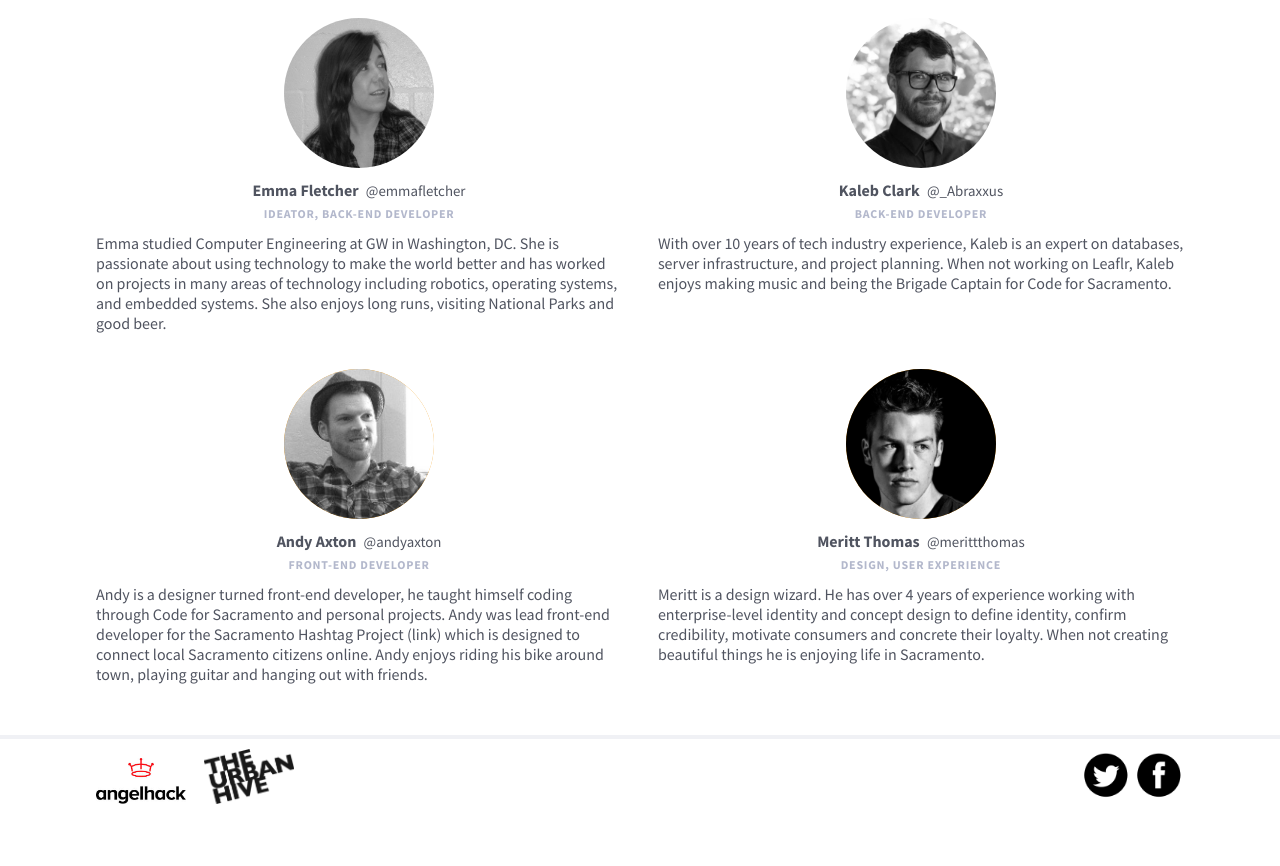
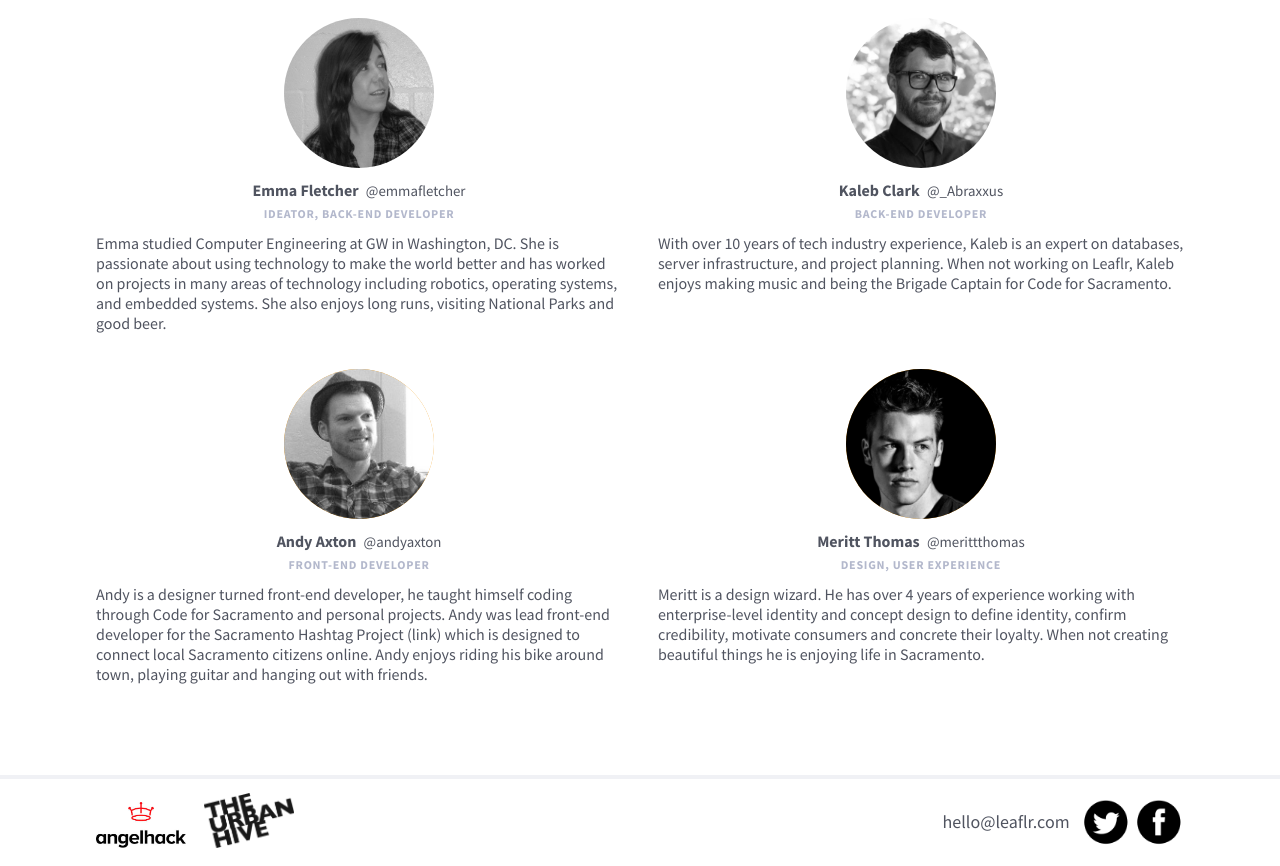
Before and after one commit to Leaflr/leaflr-landing, a website: page project/index.html in a window 1280 px wide. Shown: the part 948-1814 px from the top of the page. Before the commit the page ends 1766 px from the top, so only its background shows below. Drawn offline with nearby package versions, Linux system fonts and the light colour scheme.

Commit message:
added hrefs

```diff
--- a/project/index.html
+++ b/project/index.html
@@ -51,25 +51,25 @@
             <div class="container">
                 <section>
                     <img src="images/emmafletcher_bw.jpg" alt="">
-                    <h4>Emma Fletcher <span>@emmafletcher</span></h4>
+                    <h4>Emma Fletcher <a href="http://twitter.com/emmafeltcher">@emmafletcher</a></h4>
                     <p>Ideator, Back-End Developer</p>
                     <p>Emma studied Computer Engineering at GW in Washington, DC. She is passionate about using technology to make the world better and has worked on projects in many areas of technology including robotics, operating systems, and embedded systems. She also enjoys long runs, visiting National Parks and good beer.</p>
                 </section>
                 <section>
                     <img src="images/kalebclark_bw.jpg" alt="">
-                    <h4>Kaleb Clark <span>@_Abraxxus</span></h4>
+                    <h4>Kaleb Clark <a href="http://twitter.com/_Abraxxus">@_Abraxxus</a></h4>
                     <p>Back-End Developer</p>
                     <p>With over 10 years of tech industry experience, Kaleb is an expert on databases, server infrastructure, and project planning. When not working on Leaflr, Kaleb enjoys making music and being the Brigade Captain for Code for Sacramento.</p>
                 </section>
                 <section>
                     <img src="images/andyaxton_bw.jpg" alt="">
-                    <h4>Andy Axton <span>@andyaxton</span></h4>
+                    <h4>Andy Axton <a href="http://twitter.com/andyaxton">@andyaxton</a></h4>
                     <p>Front-End Developer</p>
                     <p>Andy is a designer turned front-end developer, he taught himself coding through Code for Sacramento and personal projects. Andy was lead front-end developer for the Sacramento Hashtag Project (link) which is designed to connect local Sacramento citizens online. Andy enjoys riding his bike around town, playing guitar and hanging out with friends.</p>
                 </section>
                 <section>
                     <img src="images/meritthomas_bw.jpg" alt="">
-                    <h4>Meritt Thomas <span>@merittthomas</span></h4>
+                    <h4>Meritt Thomas <a href="http://twitter.com/merittthomas">@merittthomas</a></h4>
                     <p>Design, User Experience</p>
                     <p>Meritt is a design wizard. He has over 4 years of experience working with enterprise-level identity and concept design to define identity, confirm credibility, motivate consumers and concrete their loyalty. When not creating beautiful things he is enjoying life in Sacramento.</p>
                 </section>
@@ -79,6 +79,7 @@
         <footer>
             <div class="container">
                 <div class="social">
+                    <a class="email" href="mailto:heelo@leaflr.com">hello@leaflr.com</a>
                     <a target="_blank" href="http://twitter.com/leaflr_app"><img src="images/twitter.png"/></a>
                     <a target="_blank" href="http://facebook.com/leaflr"><img src="images/facebook.png"/></a>
                 </div>
--- a/project/stylesheets/main.scss
+++ b/project/stylesheets/main.scss
@@ -136,6 +136,7 @@ body > section {
 ///////////////////////////*/
 
 .team {
+	padding-bottom: em(70);
 
 	section {
 		@include span-columns(6);
@@ -155,10 +156,12 @@ body > section {
 	h4 {
 		margin: em(8) 0 em(6);
 
-		span {
+		a {
 			font-weight: 400;
 			font-size: .93em;
 			margin-left: 4px;
+			color: inherit;
+			text-decoration: none;
 		}
 
 		+ p {
@@ -181,11 +184,21 @@ body > section {
 ///////////////////////////*/
 
 footer {
-	padding: em(10) 0;
+	padding: em(14) 0;
 }
 
 .social {
 	float: right;
+	margin-top: 3px;
+
+	.email {
+		text-decoration: none;
+		color: inherit;
+		font-size: em(18);
+		position: relative;
+		top: -18px;
+		left: -8px;
+	}
 
 	img {
 		width: 50px;
```
Also changed, not shown: project/css/main.css.
